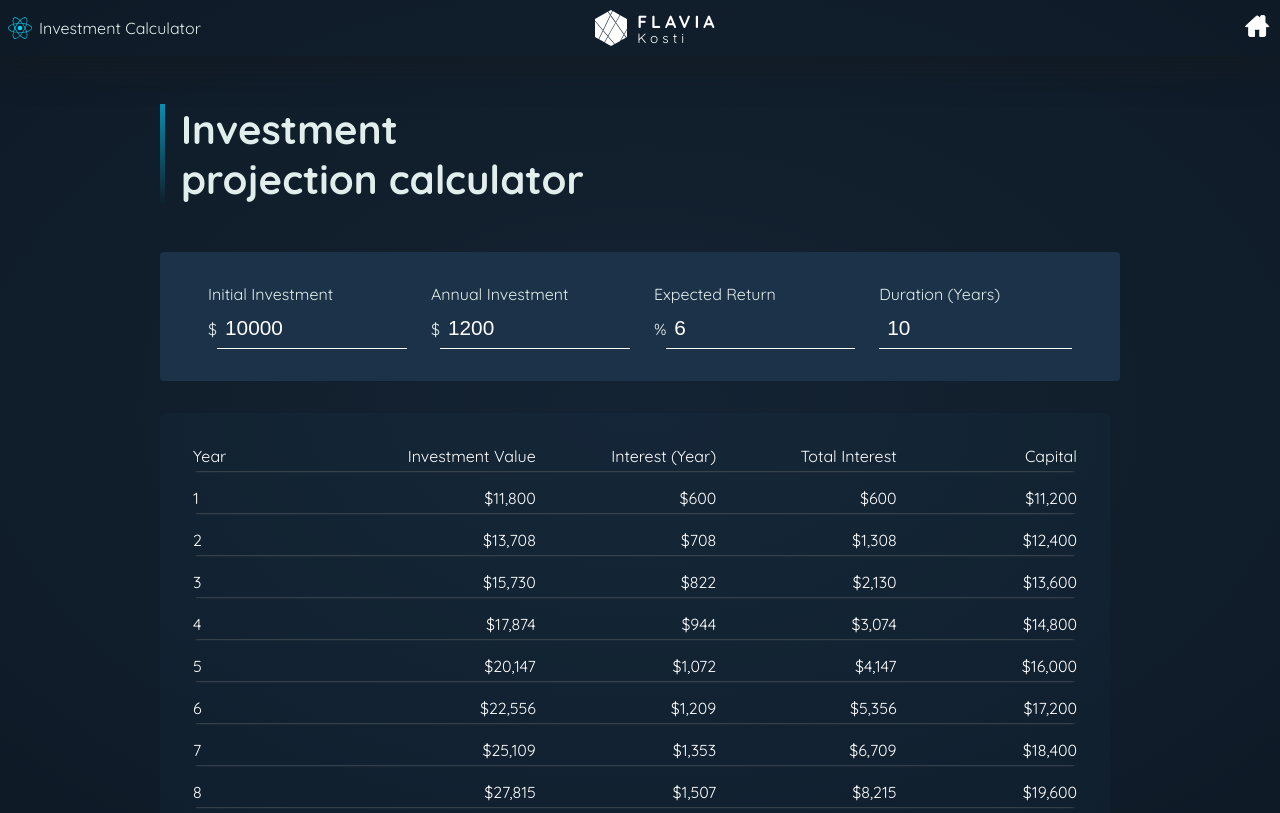
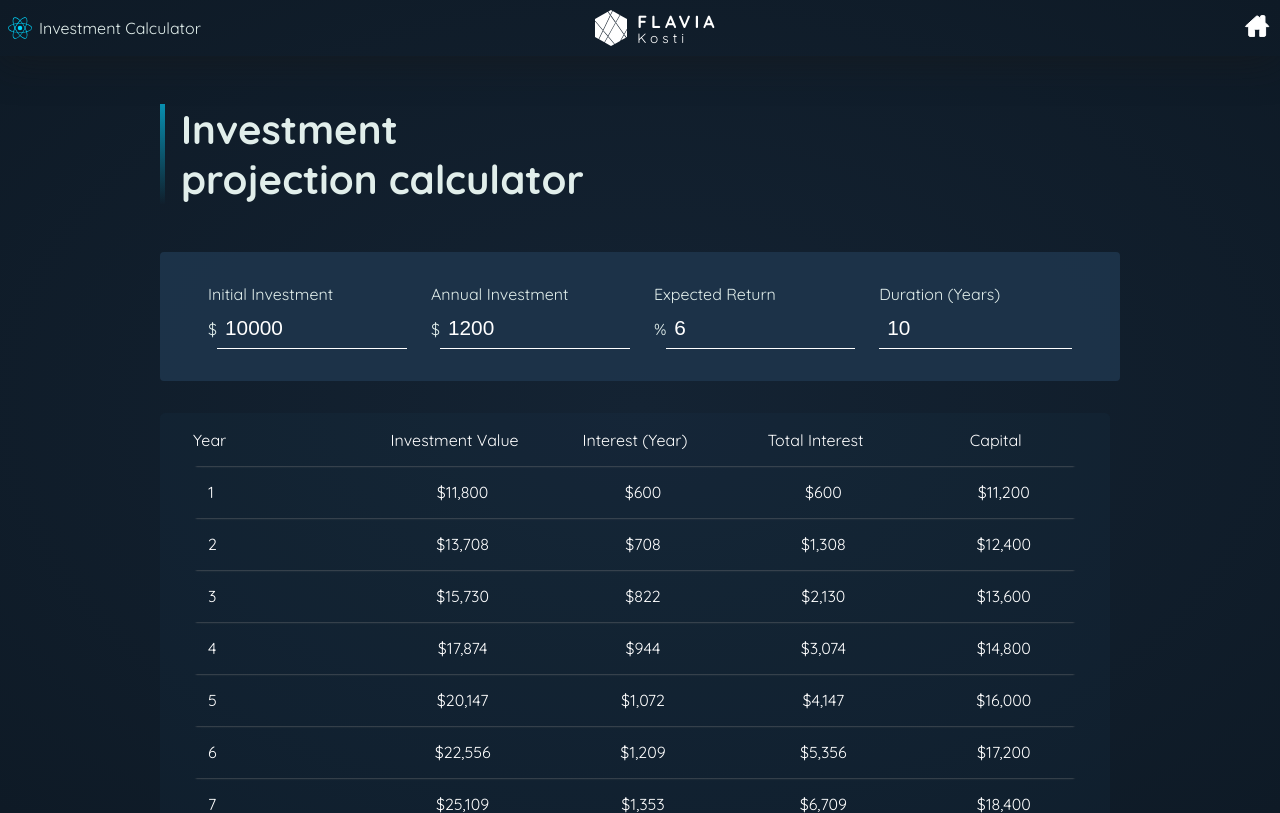
Before and after one commit to flavia3107/investment-calculator, a React (Vite) app: page / in a window 1280 px wide. Built offline with nearby package versions, Linux system fonts and the light colour scheme.

Commit message:
Investment: Complete table style

```diff
--- a/index.html
+++ b/index.html
@@ -38,8 +38,6 @@
 </html>
 <!--
   To do:
-  Style header of table
-  Style cells
   Add chart
   Add possibility to show either chart or table
   Fix responsivity
--- a/src/index.css
+++ b/src/index.css
@@ -69,7 +69,7 @@ input:focus-visible {
 }
 
 #result {
-  padding: 1rem;
+  padding: 0 1rem;
   table-layout: fixed;
   border-spacing: 1rem;
   text-align: right;
@@ -88,8 +88,14 @@ td:first-of-type {
   text-align: left;
 }
 
-td {
-  padding-bottom: 5px;
+thead td {
+  text-align: center;
+  padding-bottom: 1rem;
+}
+
+tbody td {
+  text-align: center;
+  padding: 0 0 1rem 1rem;
 }
 
 tr {
```
